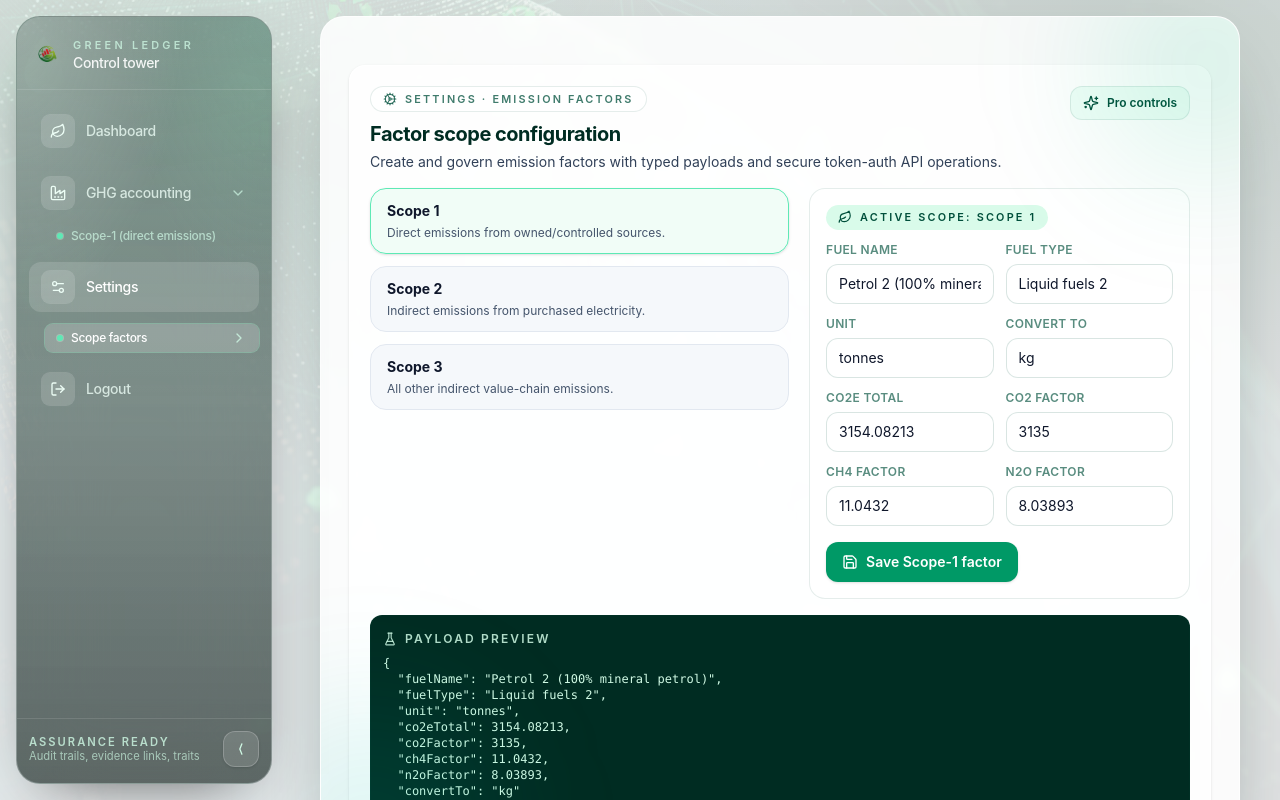
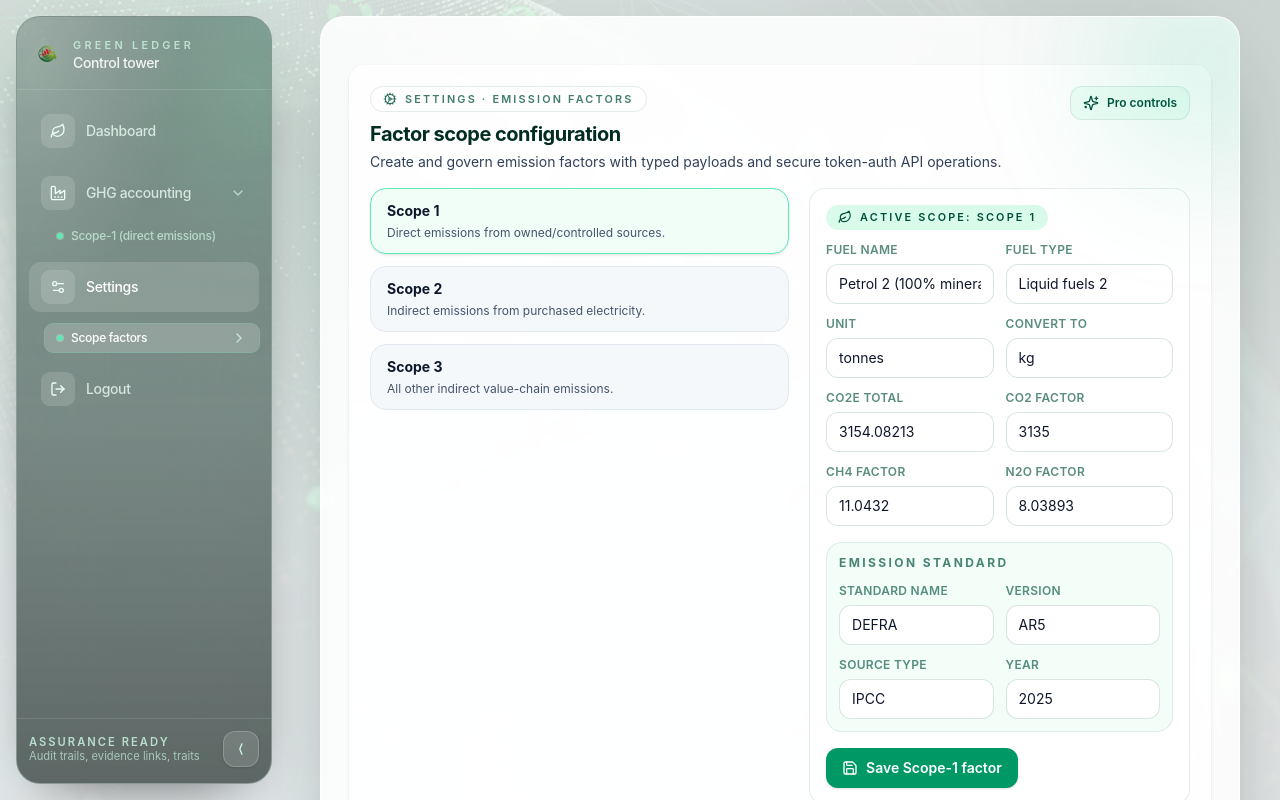
Before and after one commit to Annyotamo/greenledger-client, a Next.js app: page /dashboard/settings in a window 1280 px wide. Shown: the top 800 px of the page. Built offline with nearby package versions, Linux system fonts and the light colour scheme; no server answers.

Commit message:
Added change

```diff
--- a/components/dashboard/ScopeFactorSettings.tsx
+++ b/components/dashboard/ScopeFactorSettings.tsx
@@ -22,6 +22,12 @@ const initialForm: AddFactorRequest = {
     ch4Factor: 11.0432,
     n2oFactor: 8.03893,
     convertTo: "kg",
+    emissionStandard: {
+        name: "DEFRA",
+        version: "AR5",
+        sourceType: "IPCC",
+        year: 2025,
+    },
 };
 
 export function ScopeFactorSettings() {
@@ -127,6 +133,84 @@ export function ScopeFactorSettings() {
                         </Field>
                     </div>
 
+                    <div className="mt-4 rounded-2xl border border-emerald-900/10 bg-emerald-50/60 p-3">
+                        <p className="mb-3 text-xs font-bold uppercase tracking-[0.2em] text-emerald-900/70">
+                            Emission standard
+                        </p>
+                        <div className="grid gap-3 sm:grid-cols-2">
+                            <Field label="Standard name">
+                                <input
+                                    value={form.emissionStandard?.name ?? ""}
+                                    onChange={(e) =>
+                                        setForm((p) => ({
+                                            ...p,
+                                            emissionStandard: {
+                                                name: e.target.value,
+                                                version: p.emissionStandard?.version ?? "",
+                                                sourceType: p.emissionStandard?.sourceType ?? "",
+                                                year: p.emissionStandard?.year ?? 0,
+                                            },
+                                        }))
+                                    }
+                                    className={inputClass}
+                                />
+                            </Field>
+                            <Field label="Version">
+                                <input
+                                    value={form.emissionStandard?.version ?? ""}
+                                    onChange={(e) =>
+                                        setForm((p) => ({
+                                            ...p,
+                                            emissionStandard: {
+                                                name: p.emissionStandard?.name ?? "",
+                                                version: e.target.value,
+                                                sourceType: p.emissionStandard?.sourceType ?? "",
+                                                year: p.emissionStandard?.year ?? 0,
+                                            },
+                                        }))
+                                    }
+                                    className={inputClass}
+                                />
+                            </Field>
+                            <Field label="Source type">
+                                <input
+                                    value={form.emissionStandard?.sourceType ?? ""}
+                                    onChange={(e) =>
+                                        setForm((p) => ({
+                                            ...p,
+                                            emissionStandard: {
+                                                name: p.emissionStandard?.name ?? "",
+                                                version: p.emissionStandard?.version ?? "",
+                                                sourceType: e.target.value,
+                                                year: p.emissionStandard?.year ?? 0,
+                                            },
+                                        }))
+                                    }
+                                    className={inputClass}
+                                />
+                            </Field>
+                            <Field label="Year">
+                                <input
+                                    type="number"
+                                    step="1"
+                                    value={form.emissionStandard?.year ?? 0}
+                                    onChange={(e) =>
+                                        setForm((p) => ({
+                                            ...p,
+                                            emissionStandard: {
+                                                name: p.emissionStandard?.name ?? "",
+                                                version: p.emissionStandard?.version ?? "",
+                                                sourceType: p.emissionStandard?.sourceType ?? "",
+                                                year: Number(e.target.value || 0),
+                                            },
+                                        }))
+                                    }
+                                    className={inputClass}
+                                />
+                            </Field>
+                        </div>
+                    </div>
+
                     <button
                         type="submit"
                         disabled={addFactorMutation.isPending || activeScope !== "scope-1"}
```
Also changed, not shown: types/factor.ts (+8 -0 lines).
